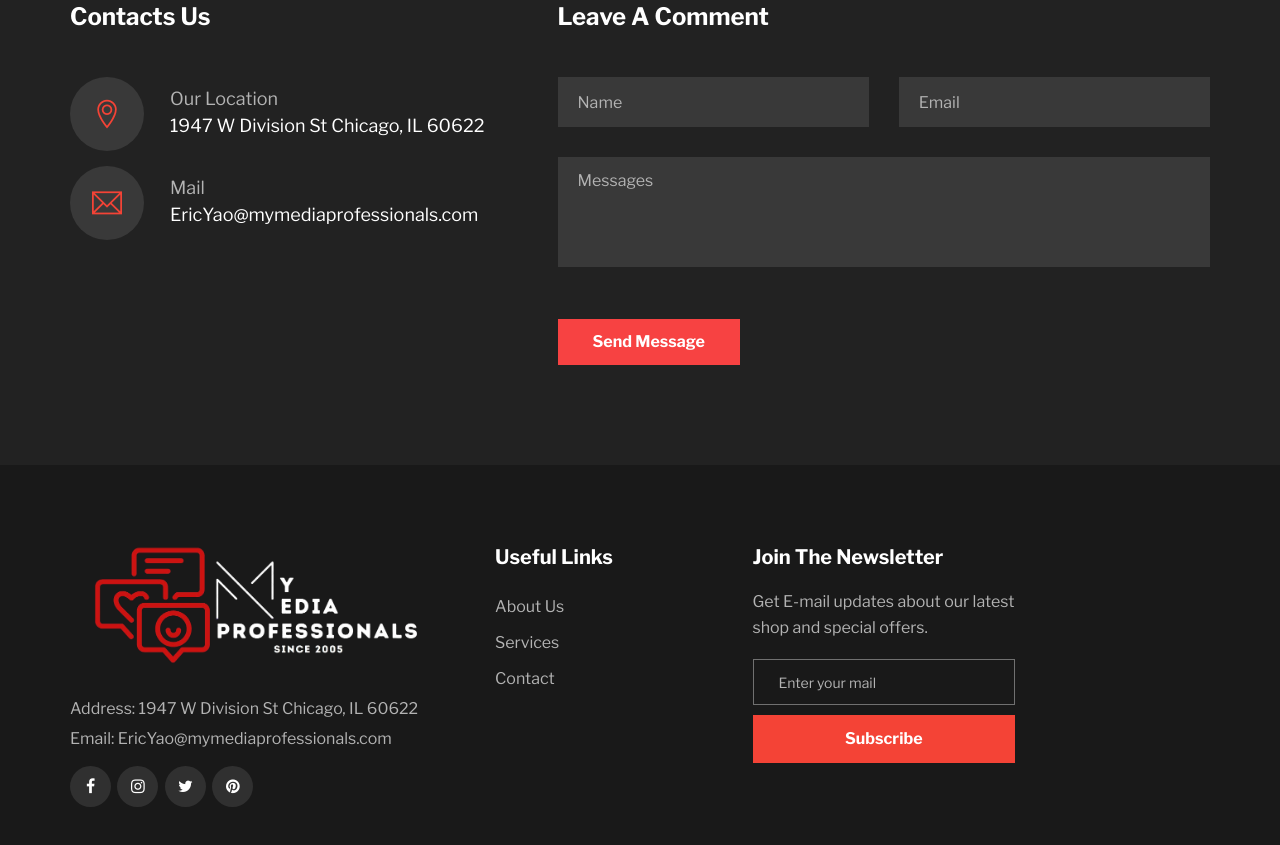
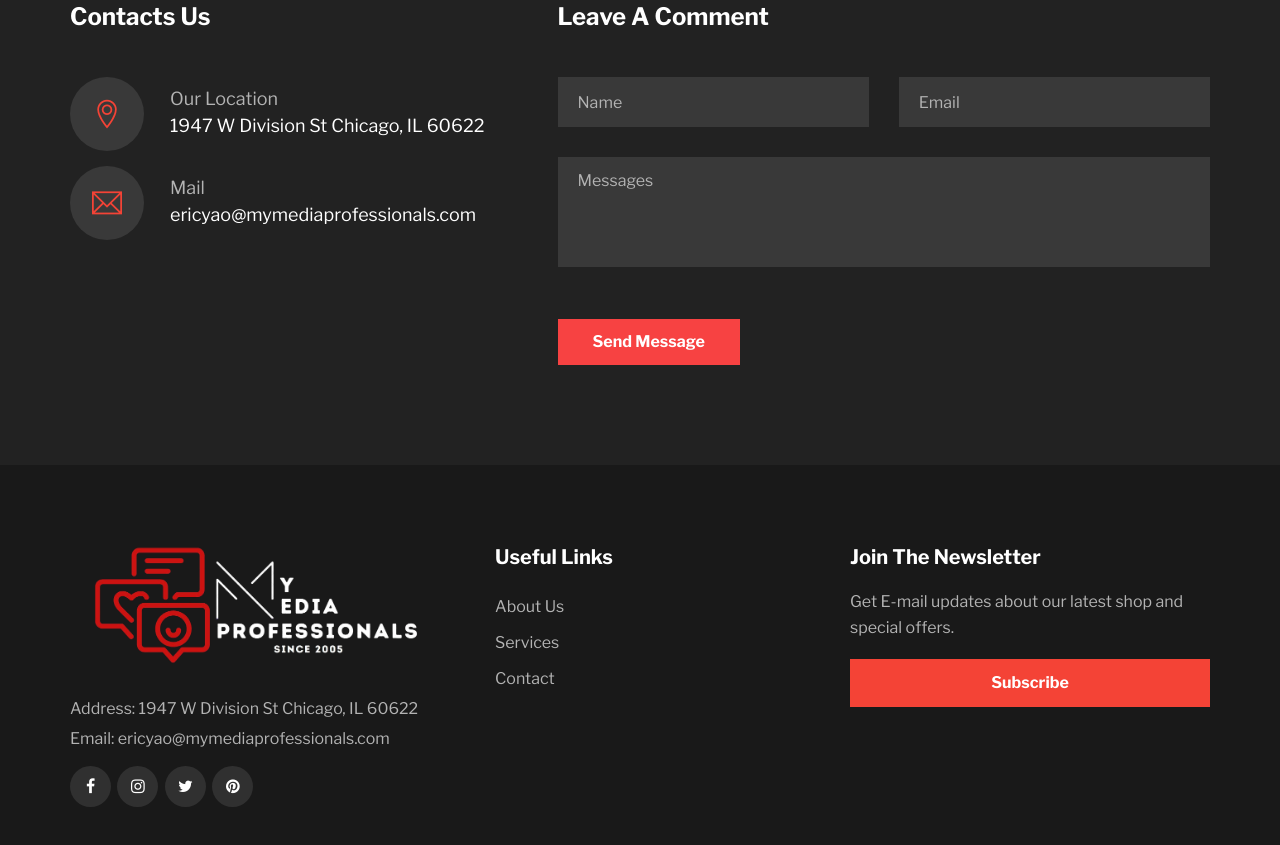
Before and after one commit to Mharc2000/MyMediaProfessionals, a plain HTML site: page contact.html in a window 1280 px wide. Shown: the part 691-1536 px from the top of the page. Drawn offline with nearby package versions, Linux system fonts and the light colour scheme.

Commit message:
email changes

```diff
--- a/contact.html
+++ b/contact.html
@@ -92,7 +92,7 @@
                                 <ul>
                                     <li>
                                         <span>Mail</span>
-                                        EricYao@mymediaprofessionals.com
+                                        ericyao@mymediaprofessionals.com
                                     </li>
                                 </ul>
                             </div>
@@ -135,7 +135,7 @@
                         </div>
                         <ul>
                             <li>Address: 1947 W Division St Chicago, IL 60622</li>
-                            <li>Email: EricYao@mymediaprofessionals.com</li>
+                            <li>Email: ericyao@mymediaprofessionals.com</li>
                         </ul>
                         <div class="fo-social">
                             <a href="#"><i class="fa fa-facebook"></i></a>
@@ -145,7 +145,7 @@
                         </div>
                     </div>
                 </div>
-                <div class="col-lg-3 col-md-6">
+                <div class="col-lg-4 col-md-6">
                     <div class="footer-widget fw-links">
                         <h5>Useful Links</h5>
                         <ul>
@@ -155,13 +155,13 @@
                         </ul>
                     </div>
                 </div>
-                <div class="col-lg-3 col-md-6">
+                <div class="col-lg-4 col-md-6">
                     <div class="footer-widget">
                         <h5>Join The Newsletter</h5>
                         <p>Get E-mail updates about our latest shop and special offers.</p>
                         <form action="#" class="news-form">
-                            <input type="text" placeholder="Enter your mail">
-                            <button type="submit">Subscribe</button>
+
+                            <a href="contact.html"><button type="button">Subscribe</button></a>
                         </form>
                     </div>
                 </div>
```
Also changed, not shown: Services.html (+5 -5 lines), about-us.html (+5 -5 lines), index.html (+5 -5 lines).
